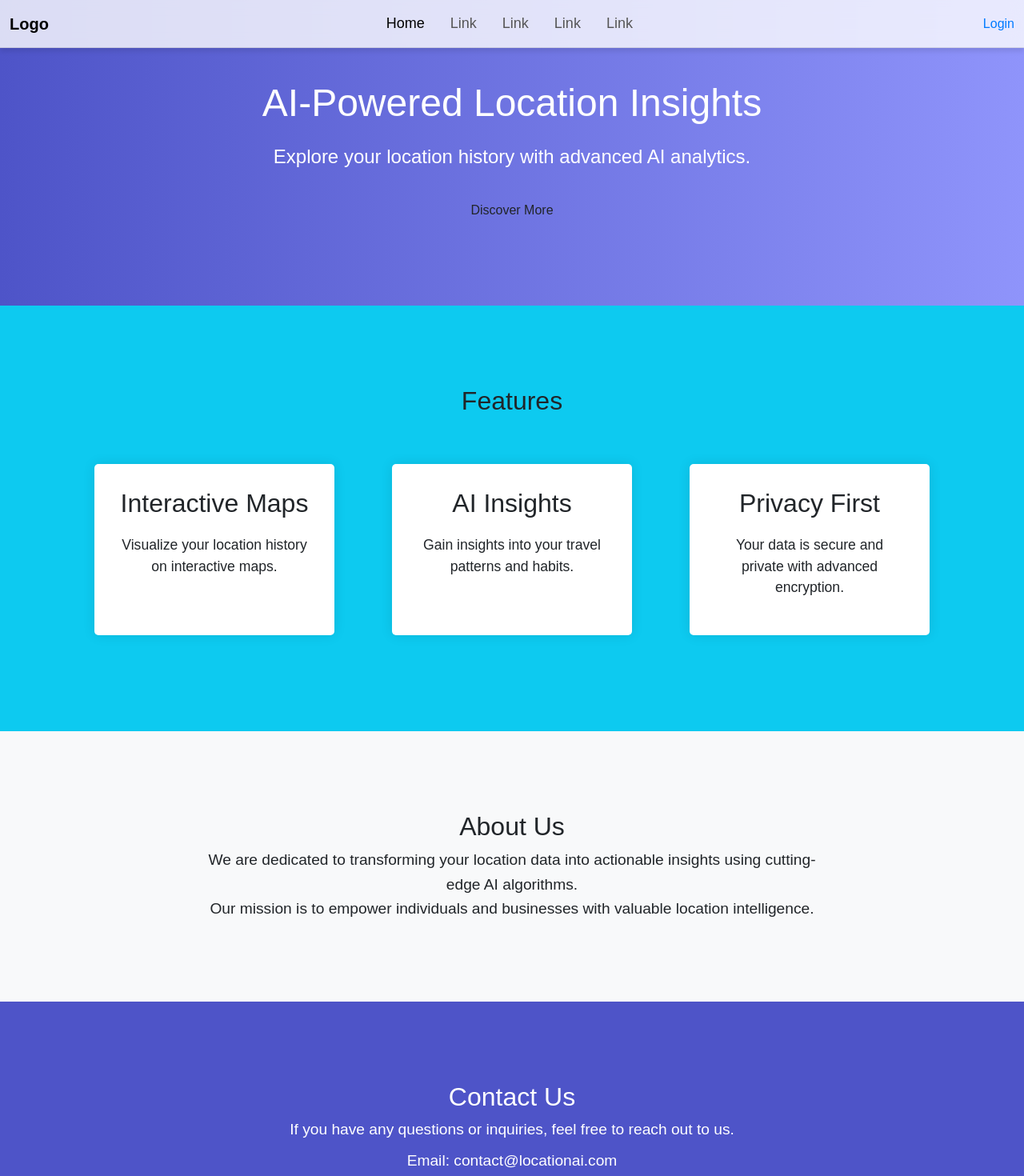
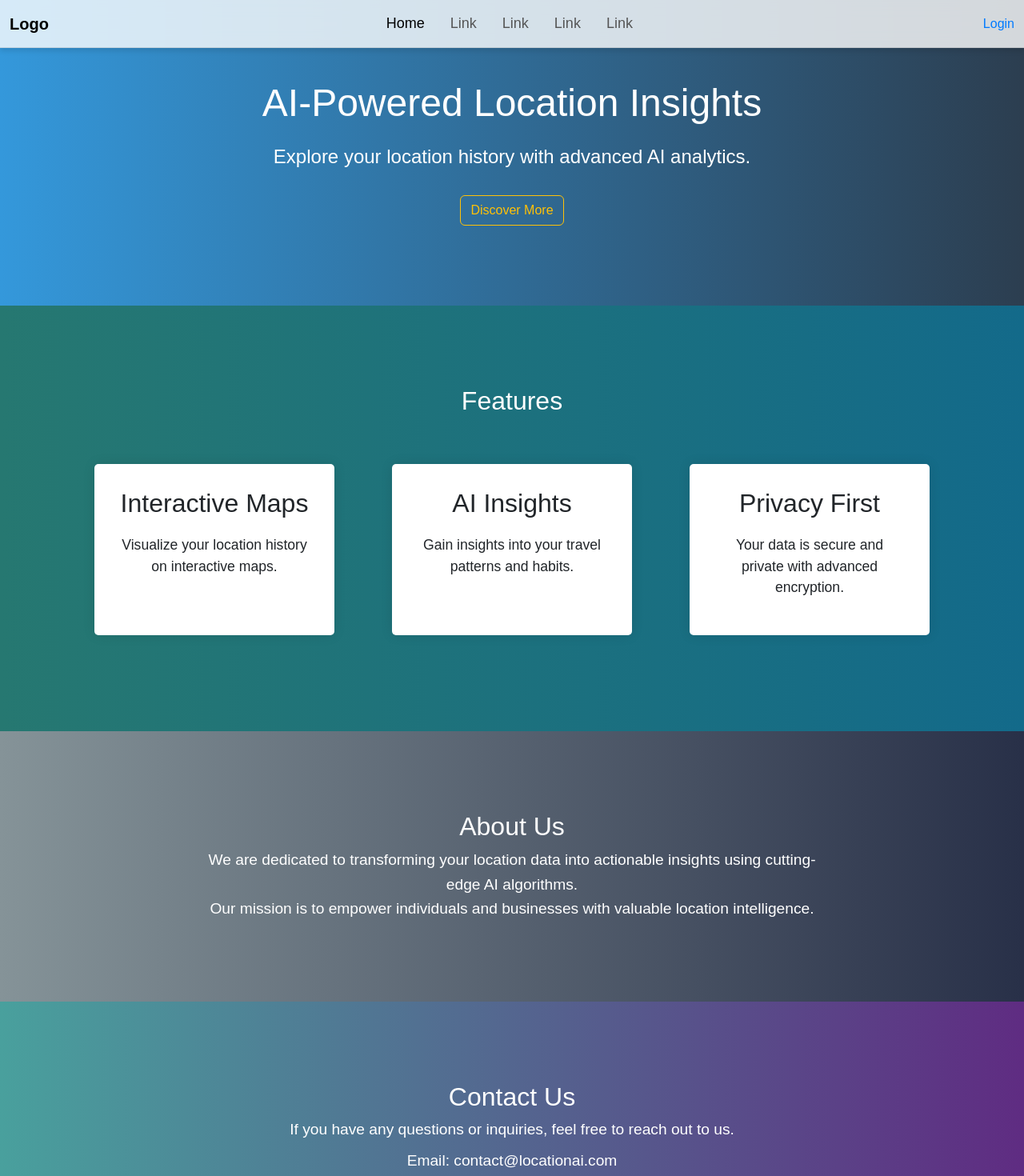
Before and after one commit to koushikrebba/AI-based-location-history, a React (Create React App) app in the folder client/: page /home in a window 1280 px wide. Shown: the top 1470 px of the page at 80% size. Built offline with nearby package versions, Linux system fonts and the light colour scheme.

Commit message:
commited

```diff
--- a/client/src/components/Home.css
+++ b/client/src/components/Home.css
@@ -10,7 +10,9 @@
 
   /* Hero Section Styles */
   .hero {
-    background: linear-gradient(to right, #4e54c8, #8f94fb);
+    background: #2c3e50;  /* fallback for old browsers */
+    background: -webkit-linear-gradient(to right, #3498db, #2c3e50);  /* Chrome 10-25, Safari 5.1-6 */
+    background: linear-gradient(to right, #3498db, #2c3e50); /* W3C, IE 10+/ Edge, Firefox 16+, Chrome 26+, Opera 12+, Safari 7+ */
     color: #fff;
     padding: 100px 0;
     text-align: center;
@@ -49,6 +51,9 @@
   .features {
     padding: 100px 0;
     text-align: center;
+    background: #136a8a;  /* fallback for old browsers */
+background: -webkit-linear-gradient(to right, #267871, #136a8a);  /* Chrome 10-25, Safari 5.1-6 */
+background: linear-gradient(to right, #267871, #136a8a); /* W3C, IE 10+/ Edge, Firefox 16+, Chrome 26+, Opera 12+, Safari 7+ */
   }
 
   .feature-cards {
@@ -83,7 +88,9 @@
 
   /* About Section Styles */
   .about {
-    background-color: #f8f9fa;
+    background: #283048;  /* fallback for old browsers */
+    background: -webkit-linear-gradient(to right, #859398, #283048);  /* Chrome 10-25, Safari 5.1-6 */
+    background: linear-gradient(to right, #859398, #283048); /* W3C, IE 10+/ Edge, Firefox 16+, Chrome 26+, Opera 12+, Safari 7+ */
     padding: 100px 0;
     text-align: center;
   }
@@ -97,7 +104,9 @@
 
   /* Contact Section Styles */
   .contact {
-    background-color: #4e54c8;
+    background: #5f2c82;  /* fallback for old browsers */
+    background: -webkit-linear-gradient(to right, #49a09d, #5f2c82);  /* Chrome 10-25, Safari 5.1-6 */
+    background: linear-gradient(to right, #49a09d, #5f2c82); /* W3C, IE 10+/ Edge, Firefox 16+, Chrome 26+, Opera 12+, Safari 7+ */
     color: #fff;
     padding: 100px 0;
     text-align: center;
--- a/client/src/components/Home.jsx
+++ b/client/src/components/Home.jsx
@@ -7,18 +7,20 @@ const Home = () => {
     <div className="homepage">
       {/* Hero Section */}
       <Navbar></Navbar>
-      <section className="hero">
+      <div className="">
+      <section style={{background:" background: linear-gradient(to bottom, #1a237e, #0288d1, #009688, #4caf50, #8bc34a, #cddc39, #ffeb3b, #ffc107, #ff9800, #ff5722, #e64a19, #bf360c);"}} className="hero">
         <div className="hero-content">
           <h1>AI-Powered Location Insights</h1>
           <p>Explore your location history with advanced AI analytics.</p>
-          <a href="#features" className="btn">Discover More</a>
+          <a href="#features" className="btn btn-outline-warning">Discover More</a>
         </div>
       </section>
+      </div>
 
       {/* Features Section */}
-      <section className="features bg-info" id="features">
+      <section className="features" id="features">
         <div className="container">
-          <h2>Features</h2>
+          <h2 className='text-white'>Features</h2>
           <div className="feature-cards">
             <div className="feature-card">
               <i className="fas fa-map-marked-alt"></i>
@@ -40,7 +42,7 @@ const Home = () => {
       </section>
 
       {/* About Section */}
-      <section className="about" id="about">
+      <section className="about text-white" id="about">
         <div className="container">
           <h2>About Us</h2>
           <p>We are dedicated to transforming your location data into actionable insights using cutting-edge AI algorithms.</p>
--- a/client/src/components/Login.jsx
+++ b/client/src/components/Login.jsx
@@ -1,9 +1,9 @@
 import React, { useContext, useState } from 'react'
 import { useForm } from 'react-hook-form'
 import { Link, useNavigate } from 'react-router-dom'
-import Navbar from './Navbar'
 import { CounterContext } from './CounterContext'
 import axios from 'axios'
+import Navbar from './Navbar'
 
 function Login() {
     let { register, handleSubmit, formState: { errors } } = useForm()
@@ -28,7 +28,7 @@ function Login() {
     }
 
     return (
-        <div style={{ paddingTop: '70px' }}>
+        <div className='bg-dark' style={{ paddingTop: '180px' }}>
             <Navbar></Navbar>
             <div className='bg-dark w-25 mx-auto p-3 rounded-2'>
                 <h1 className='text-center text-primary mb-4'>LogIn</h1>
```
Also changed, not shown: client/src/assets/undraw_artificial_intelligence_re_enpp.svg (added).
